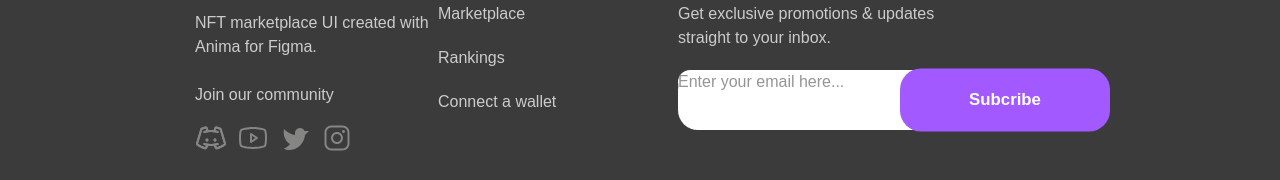
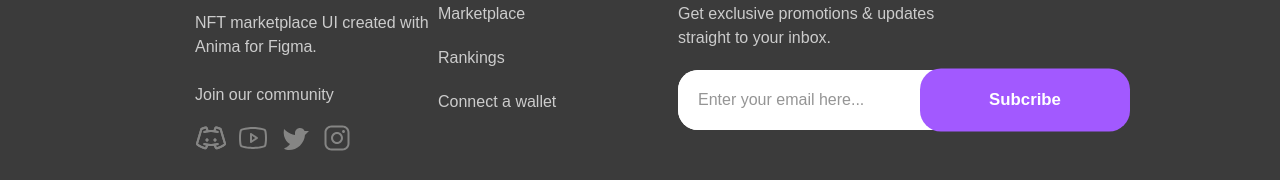
Before and after one commit to VyD1nk1902/NFT-Marketplace, a React (Vite) app: page / in a window 1280 px wide. Shown: the part 6417-6597 px from the top of the page. Built offline with nearby package versions, Linux system fonts and the light colour scheme.

Commit message:
Doing reponsive for Footer module (not done yet)

```diff
--- a/src/modules/Homepage/Footer.tsx
+++ b/src/modules/Homepage/Footer.tsx
@@ -84,7 +84,7 @@ const Footer = () => {
                   autoComplete="email"
                   placeholder="Enter your email here..."
                   type="text"
-                  className=" bg-white text-bg-primary rounded-[20px] border-none  "
+                  className=" bg-white pl-5 py-4 h-[60px] text-bg-primary rounded-[20px] border-none  "
                 />
               </div>
               <div>
```
